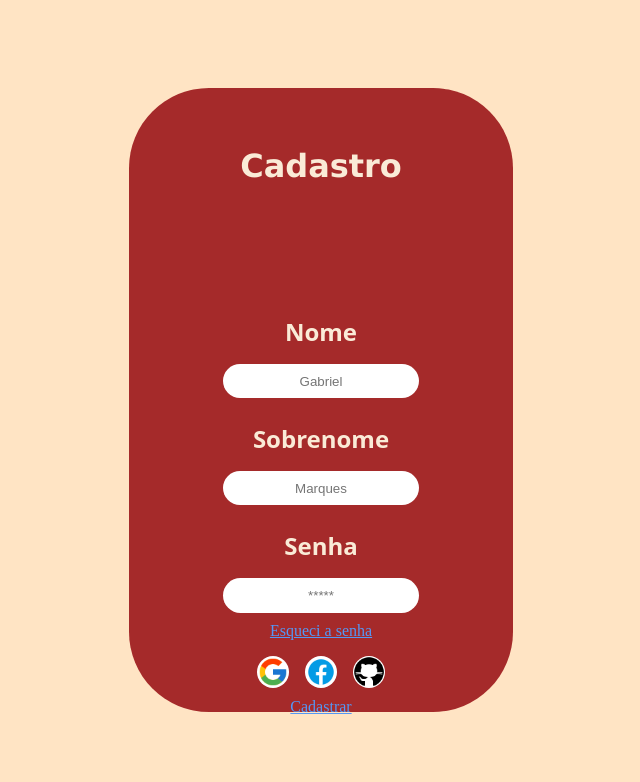
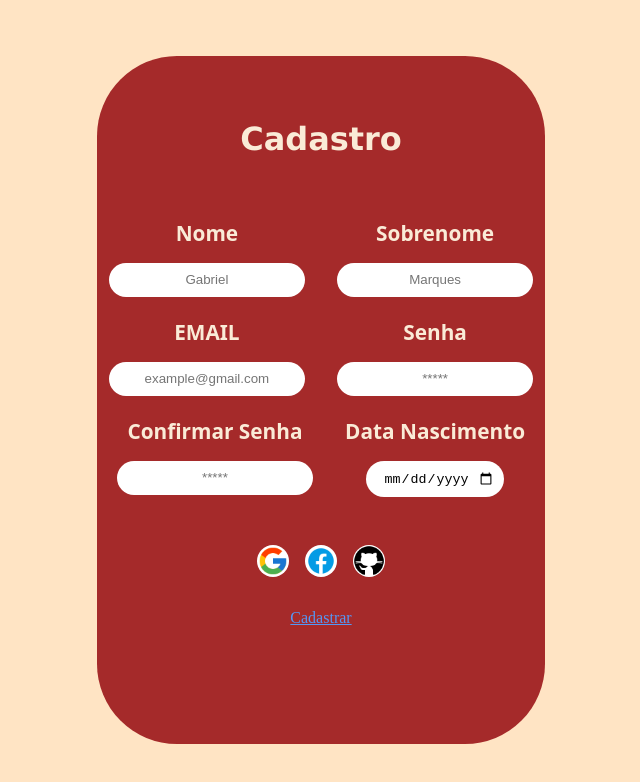
Before and after one commit to GabrielT27/TelaLoginReact, a React (Vite) app in the folder TelaLogin/: page /cadastro in a window 1280 px wide. Shown: the top 782 px of the page, without its empty margins (319-959 px from the left). Built offline with nearby package versions, Linux system fonts and the light colour scheme.

Commit message:
Estilizando basicamente a aba de cadastros.

```diff
--- a/TelaLogin/src/Pages/cadastro.jsx
+++ b/TelaLogin/src/Pages/cadastro.jsx
@@ -12,16 +12,70 @@ function Cadastro() {
         <div className='body'>
             <div className='container'>
                 <h2>Cadastro</h2>
+
+
+
                 <div className='card'>
+
+                    <div className='arco'>
+
+                        <div className='grupo'>
+
                             <h3>Nome</h3>
                             <input type="value" placeholder='Gabriel' />
-            <h3>Sobrenome</h3>
-          <input type="text" placeholder='Marques'/>
+                        </div>
 
 
+
+                        <div className='grupo'>
+                            <h3>Sobrenome</h3>
+                            <input type="text" placeholder='Marques' />
+                        </div>
+                    </div>
+
+                    <div className='arco'>
+
+
+
+
+                        <div className='grupo'>
+                            <h3>EMAIL</h3>
+                            <input type="email" placeholder='example@gmail.com' />
+
+                        </div>
+
+
+
+
+                        <div className='grupo'>
+
                             <h3>Senha</h3>
-          <input type="password" placeholder='*****'/>
-          <a href="">Esqueci a senha</a>
+                            <input type="password" placeholder='*****' />
+
+                        </div>
+                    </div>
+
+                    <div className='arco'>
+
+                        <div className='grupo'>
+                            <h3>Confirmar Senha</h3>
+                            <input type="password" placeholder='*****' />
+
+                        </div>
+
+
+
+
+                        <div className='grupo'>
+                            <h3>Data Nascimento</h3>
+                            <input type="date" />
+
+                        </div>
+                    </div>
+
+
+
+
                     <div className='login-icons'>
 
                         <img src="/googleIcon.png" className='icon' alt="" />
@@ -35,6 +89,7 @@ function Cadastro() {
                     {/* Use o Link para navegar para a rota que você criou no App.jsx */}
 
                     <Link to="/cadastro">Cadastrar</Link>
+
                 </div>
             </div>
         </div>
--- a/TelaLogin/src/cadastro.css
+++ b/TelaLogin/src/cadastro.css
@@ -10,7 +10,7 @@ body {
   background-color: brown;
   width: 40vh;
   height: 70vh;
-  padding: 2rem;
+  padding: 4rem;
   border-radius: 5rem;
   display: flex;
   flex-direction: column;
@@ -21,18 +21,34 @@ h2 {
   font-family: Verdana, Geneva, Tahoma, sans-serif;
   font-size: 2rem;
   color: antiquewhite;
+  margin: 0;
 }
 
 .card {
   display: flex;
   flex-direction: column;
   text-align: center;
-  margin-top: 10vh;
+  margin-top: 5vh;
 }
+
+.arco {
+    display: flex;
+    flex-direction: row;
+    justify-content: center;
+    gap: 2rem;
+}
+
+.grupo {
+    display: flex;
+    flex-direction: column;
+    align-items: center;
+}
+
+
 
 h3 {
   font-family:  system-ui, -apple-system, BlinkMacSystemFont, 'Segoe UI', Roboto, Oxygen, Ubuntu, Cantarell, 'Open Sans', 'Helvetica Neue', sans-serif;
-  font-size: 1.5rem;
+  font-size: 1.3rem;
   color: antiquewhite;
   margin-bottom: 1rem;
 }
@@ -42,11 +58,12 @@ input {
   border-radius: 5rem;
   padding: 0.6rem;
   text-align: center;
+  display: flex;
 }
 
 a {
   color: rgb(84, 151, 245);
-  margin-top: 0.6rem;
+  margin-top: 2rem;
 }
 
 .login-icons {
@@ -54,6 +71,7 @@ a {
   flex-direction: row;
   justify-content: center;
   gap: 1rem;
+  margin-top: 2rem;
 }
 
 .icon {
```
Lines whose indentation alone changed are shown as unchanged.
